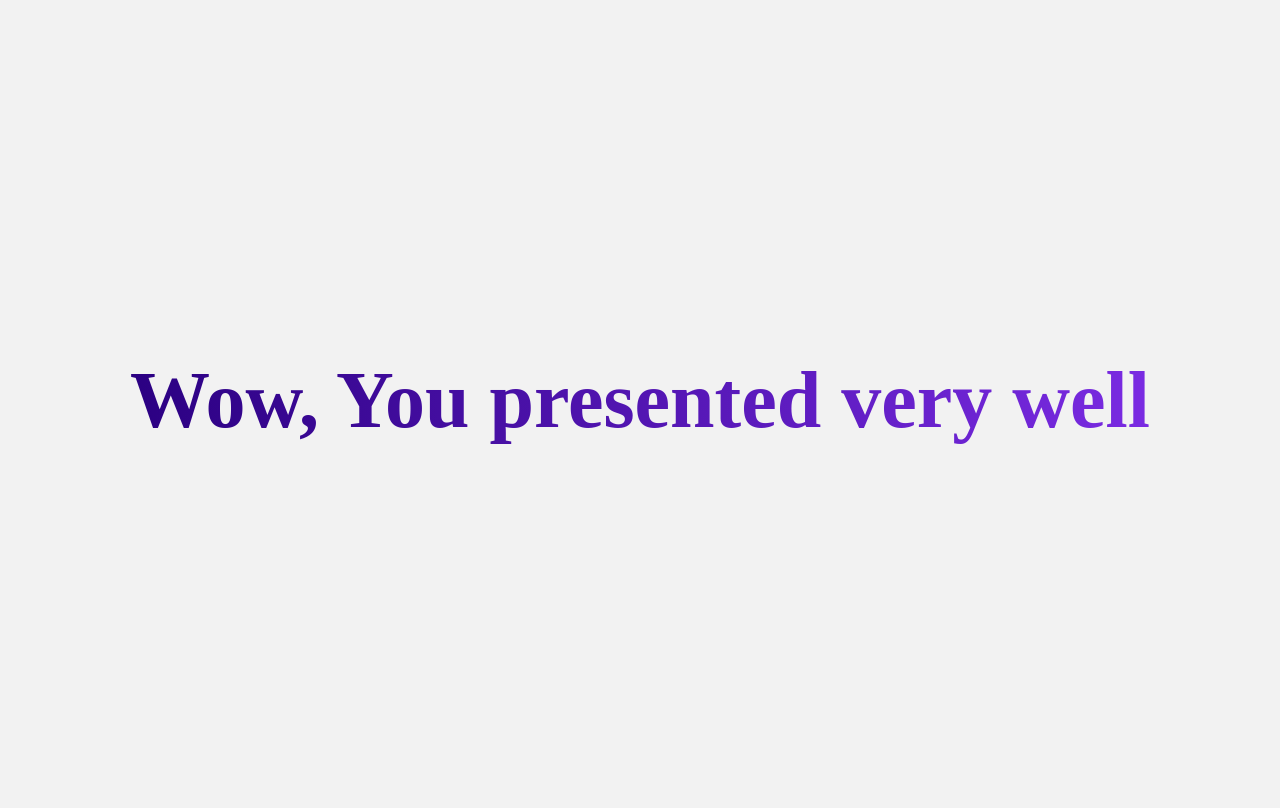
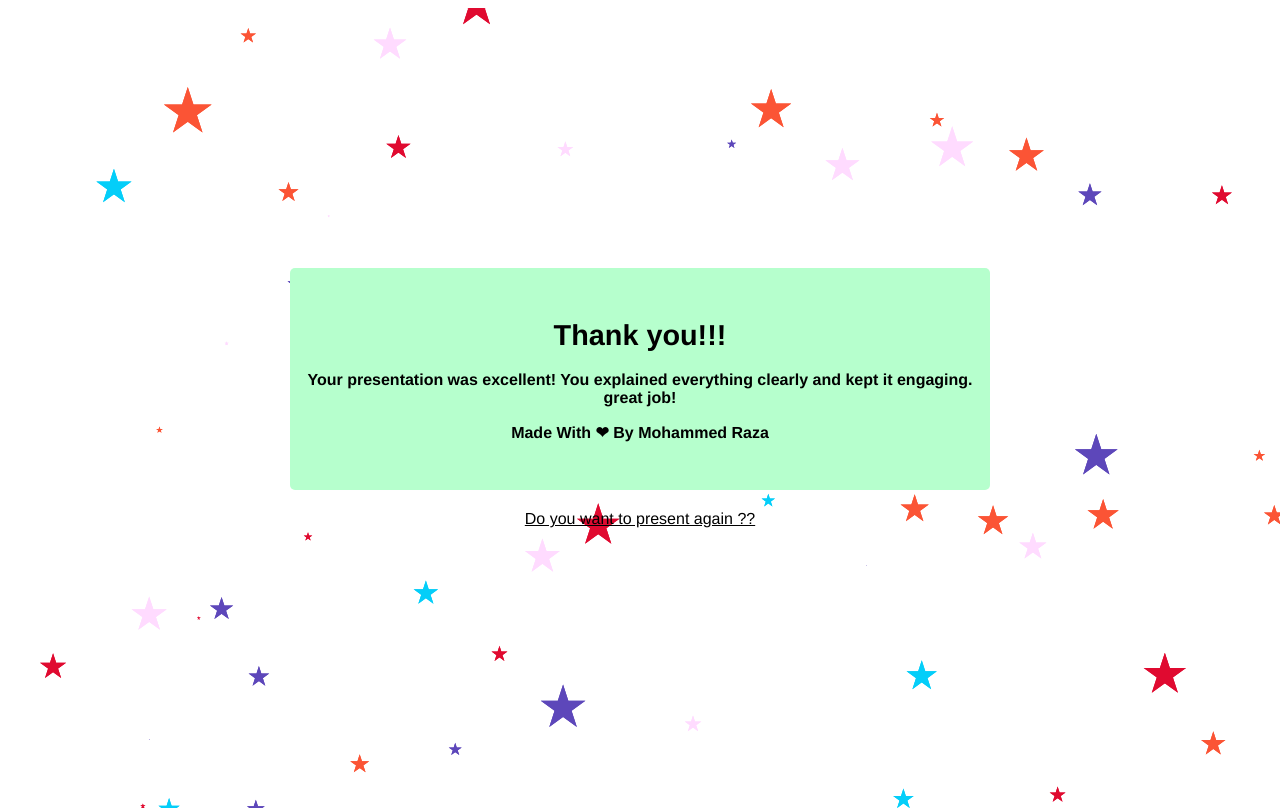
Before and after one commit to Razakhan34/Presentation-control-using-hand-recognition, a Flask app: page /thankyou in a window 1280 px wide. Before the commit the page ends 444 px from the top, so only its background shows below. Run offline with Flask 3, Linux system fonts and the light colour scheme.

Commit message:
Improve the thanky you page with particles animation

```diff
--- a/templates/thankyou.html
+++ b/templates/thankyou.html
@@ -1,29 +1,185 @@
-<!DOCTYPE html>
 <html>
   <head>
-    <title>File Upload</title>
+    <title>Thank you</title>
     <style>
+      html {
+        height: 100%;
+      }
       body {
+        background: #fff;
         display: flex;
         flex-direction: column;
+        align-items: center;
         justify-content: center;
-        align-items: center;
-        height: 100vh;
-        margin: 0;
-        background-color: #f2f2f2;
+        height: 100%;
+        font-family: "Helvetica", sans-serif;
+        font-size: 16px;
       }
 
       h1 {
-        text-center: center;
-        font-size: 80px;
-        background-image: linear-gradient(to left, #7a2be2, #2b0082);
-        -webkit-background-clip: text;
-        color: transparent;
-        background-clip: text;
+        font-size: 1.8rem;
+      }
+
+      #particles-js {
+        position: absolute;
+        height: 100vh;
+        z-index: -1;
+        width: 100%;
+      }
+      .thank-you-container {
+        margin: 0 auto;
+        max-width: 700px;
+        padding: 0 4em;
+      }
+      .thank-you-box {
+        background: #b6ffcd;
+        padding: 80px;
+        color: #000;
+        font-weight: bold;
+        padding: 2em 1em;
+        border-radius: 5px;
+        text-align: center;
+      }
+      .return-black {
+        margin: 20px 0;
+        text-align: center;
+        width: 100%;
+        float: left;
+        color: black;
       }
     </style>
   </head>
   <body>
-    <h1>Wow, You presented very well</h1>
+    <div id="particles-js"></div>
+    <script src="http://cdn.jsdelivr.net/particles.js/2.0.0/particles.min.js"></script>
+
+    <div class="thank-you-container">
+      <div class="thank-you-box">
+        <h1>Thank you!!!</h1>
+        <p>
+          Your presentation was excellent! You explained everything clearly and
+          kept it engaging. great job!
+        </p>
+        <p>Made With ❤ By Mohammed Raza</p>
+      </div>
+      <a class="return-black" href="/">Do you want to present again ??</a>
+    </div>
+
+    <script>
+      particlesJS(
+        "particles-js",
+
+        {
+          particles: {
+            number: {
+              value: 80,
+              density: {
+                enable: true,
+                value_area: 1299.3805191013182,
+              },
+            },
+            color: {
+              value: ["#5D47BA", "#FFDBFF", "#FB5435", "#E00A30", "#04CEF9"],
+            },
+            shape: {
+              type: "star",
+              stroke: {
+                width: 0,
+                color: "#000000",
+              },
+              polygon: {
+                nb_sides: 5,
+              },
+              image: {
+                src: "img/github.svg",
+                width: 100,
+                height: 100,
+              },
+            },
+            opacity: {
+              value: 1,
+              random: false,
+              anim: {
+                enable: false,
+                speed: 1,
+                opacity_min: 0.1,
+                sync: false,
+              },
+            },
+            size: {
+              value: 15,
+              random: true,
+              anim: {
+                enable: false,
+                speed: 40,
+                size_min: 0.1,
+                sync: false,
+              },
+            },
+            line_linked: {
+              enable: false,
+              distance: 150,
+              color: "#ffffff",
+              opacity: 0.4,
+              width: 1,
+            },
+            move: {
+              enable: true,
+              speed: 6,
+              direction: "top",
+              random: false,
+              straight: false,
+              out_mode: "out",
+              bounce: false,
+              attract: {
+                enable: false,
+                rotateX: 600,
+                rotateY: 1200,
+              },
+            },
+          },
+          interactivity: {
+            detect_on: "canvas",
+            events: {
+              onhover: {
+                enable: true,
+                mode: "repulse",
+              },
+              onclick: {
+                enable: true,
+                mode: "push",
+              },
+              resize: true,
+            },
+            modes: {
+              grab: {
+                distance: 400,
+                line_linked: {
+                  opacity: 1,
+                },
+              },
+              bubble: {
+                distance: 400,
+                size: 40,
+                duration: 2,
+                opacity: 8,
+                speed: 3,
+              },
+              repulse: {
+                distance: 200,
+                duration: 0.4,
+              },
+              push: {
+                particles_nb: 4,
+              },
+              remove: {
+                particles_nb: 2,
+              },
+            },
+          },
+          retina_detect: true,
+        }
+      );
+    </script>
   </body>
 </html>
```
